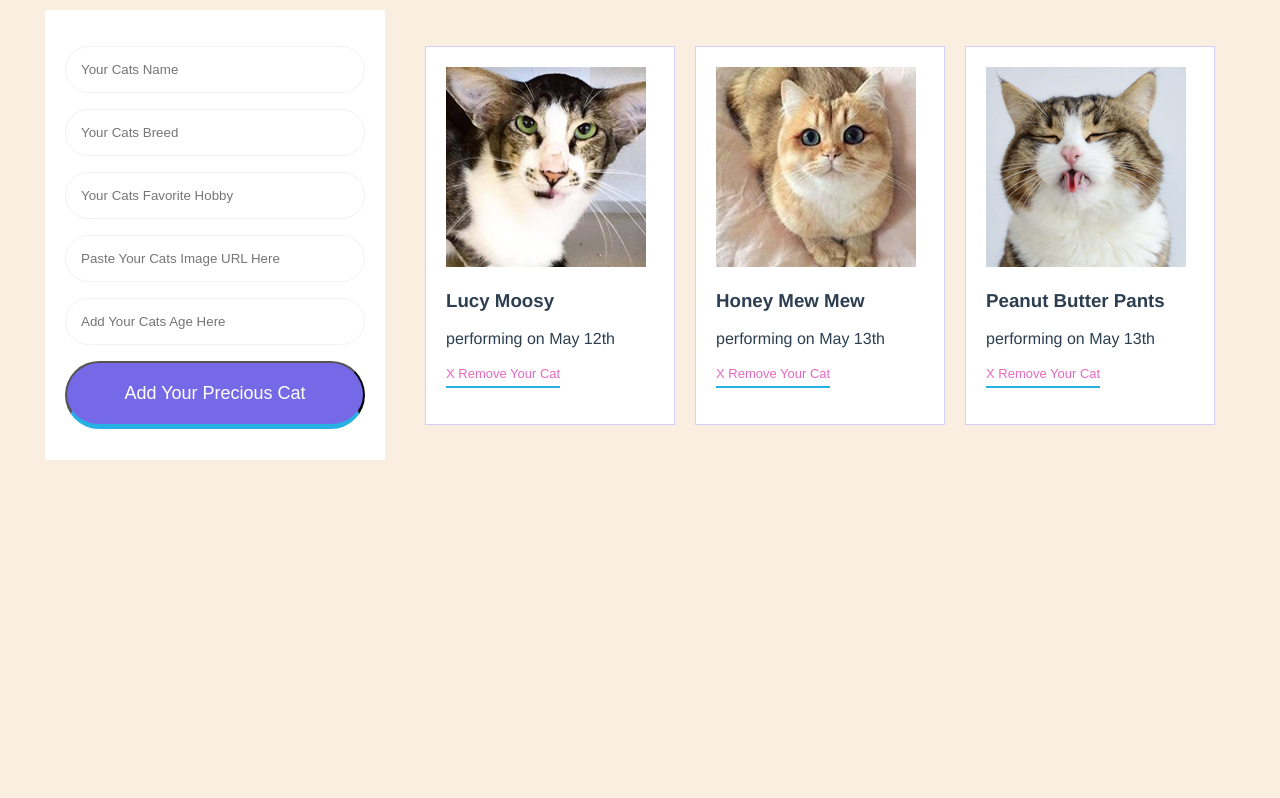
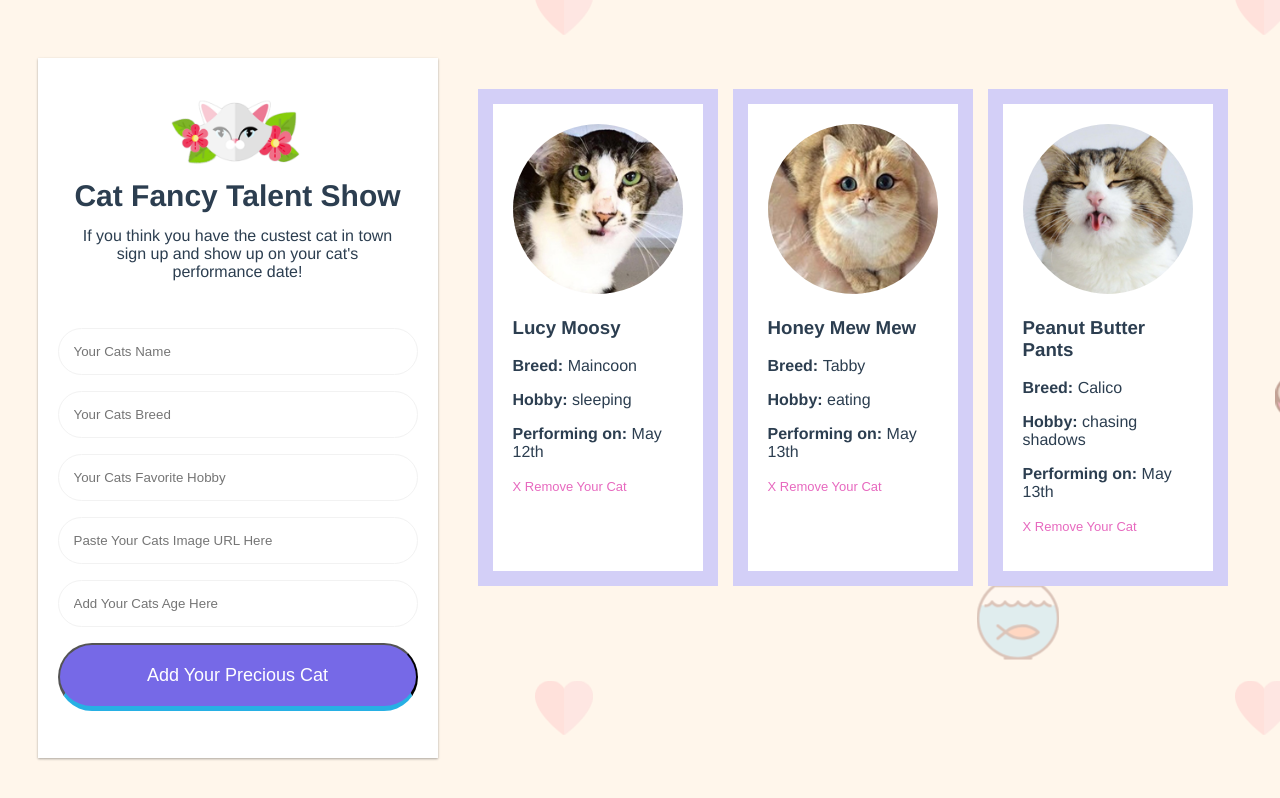
Before and after one commit to alchemy-bootcamp-two-summer-2018/list-of-vue, a Vue app: page / in a window 1280 px wide. Shown: the top 798 px of the page. Built offline with nearby package versions, Linux system fonts and the light colour scheme.

Commit message:
added css

```diff
--- a/src/App.vue
+++ b/src/App.vue
@@ -1,11 +1,11 @@
 <template>
-
-  <section class="flex-container">
+<section class="flex-container">
 
     <AddCat v-bind:onAdd="handleAdd"/>
     <CatList v-bind:cats="cats" v-bind:onRemove="handleRemove"/>
 
   </section>
+
 
 </template>
 
--- a/src/components/AddCat.vue
+++ b/src/components/AddCat.vue
@@ -1,20 +1,27 @@
 <template>
 <section class="form">
+  <div class="form-title">
+    <img class="kitty-logo" src="kittlogo.png">
+    <h1> Cat Fancy Talent Show </h1>
+    <p> If you think you have the custest cat in town sign up and show up on your cat's
+      performance date!</p>
+  </div>
+
   <form v-on:submit.prevent="handleSubmit">
   <p>
-  <input v-model="name" placeholder="Your Cats Name">
+  <input v-model="name" placeholder="Your Cats Name" required>
   </p>
   <p>
-  <input v-model="breed" placeholder="Your Cats Breed">
+  <input v-model="breed" placeholder="Your Cats Breed" required>
   </p>
   <p>
-  <input v-model="hobby" placeholder="Your Cats Favorite Hobby">
+  <input v-model="hobby" placeholder="Your Cats Favorite Hobby" required>
   </p>
   <p>
-  <input v-model="img" placeholder="Paste Your Cats Image URL Here" >
+  <input v-model="img" placeholder="Paste Your Cats Image URL Here" required >
   </p>
   <p>
-    <input v-model="age" placeholder="Add Your Cats Age Here" >
+    <input v-model="age" placeholder="Add Your Cats Age Here" required >
   </p>
   <p>
   <button> Add Your Precious Cat</button>
@@ -62,21 +69,36 @@ export default {
 
 <style scoped>
 
+.kitty-logo {
+  width: 150px;
+}
+
 button {
   background-color: #7669e7;
-    width: 300px;
-    padding: 20px;
-    color: white;
-    font-size: 18px;
-    border-bottom: solid 5px #27b0e4;
-    border-radius: 100px;
+  width: 100%;
+  padding: 20px;
+  color: white;
+  font-size: 18px;
+  border-bottom: solid 5px #27b0e4;
+  border-radius: 100px;
 }
 .form {
   background-color: white;
-  height: 450px;
+  max-width: 400px;
+  height: 700px;
   padding: 20px;
   position: sticky;
-  top: 0;
+  top: 50px;
+   box-shadow: 0 1px 3px rgba(0,0,0,0.12), 0 1px 2px rgba(0,0,0,0.24);
+  transition: all 0.3s cubic-bezier(.25,.8,.25,1);
+}
+
+.form:hover {
+  box-shadow: 0 14px 28px rgba(0,0,0,0.25), 0 10px 10px rgba(0,0,0,0.22);
+}
+.form-title {
+  padding: 15px;
+  text-align: center;
 }
 
 
--- a/src/components/CatList.vue
+++ b/src/components/CatList.vue
@@ -1,6 +1,5 @@
 <template>
     <div>
-
         <ul class="flex-container">
          <Cat v-for="cat in cats"
             v-bind:key="cat.name"
--- a/src/components/cat.vue
+++ b/src/components/cat.vue
@@ -1,11 +1,13 @@
 <template>
 
-  <li class ="cat-profile">
-    <img :src=cat.img >
-    <h3> {{cat.name}} </h3>
+  <li class="cat-profile">
+    <img class="cat-img" :src=cat.img >
+    <h3>{{cat.name}} </h3>
+    <p><strong>Breed: </strong>{{cat.breed}}</p>
+     <p><strong>Hobby: </strong>{{cat.hobby}}</p>
     <p v-if="cat.age > 10 ">
-        performing on May 12th
-      <p v-else> performing on May 13th</p>
+        <strong>Performing on: </strong> May 12th
+      <p v-else><strong>Performing on: </strong> May 13th</p>
     <p> <button v-on:click="onRemove(cat)"> X Remove Your Cat </button> </p>
   </li>
 
@@ -25,26 +27,27 @@ export default {
 <style scoped>
 
 .cat-profile {
-  width: 250px;
+  width: 240px;
   background-color: white;
   padding: 20px;
-  border: solid 1px #7669e752;
-  margin-right:20px;
-  margin-top: 20px;
+  border: solid 15px #7669e752;
+  margin-right:15px;
+  margin-top: 15px;
+}
 
-
+.cat-img {
+    border-radius: 100px;
+    width: 170px;
 }
 
 button {
   color: #e769bf;
   background: none;
   border: none;
-  border-bottom: solid 2px #27b0e4;
   padding: 0;
-  padding-bottom: 5px;
+  margin:0;
   font-size: 13px;
 }
 
 
-
 </style>
--- a/src/main.css
+++ b/src/main.css
@@ -4,12 +4,16 @@
 body {
   display: flex;
   justify-content: center;
-  background-color: #faeee0;
-  margin: 10px;
+  background-image: url("/pattern.png");
+  background-position: fixed;
+  background-repeat: repeat;
+
   font-family: 'Avenir', Helvetica, Arial, sans-serif;
   -webkit-font-smoothing: antialiased;
   -moz-osx-font-smoothing: grayscale;
   color: #2c3e50;
+  padding-top: 50px;
+  padding-bottom: 50px;
 }
 
   * {
@@ -20,9 +24,14 @@ body {
     border: solid 1px #f2f2f2;
     border-radius: 30px;
     padding: 15px;
-    width: 300px;
+    width: 100%;
 }
 
+h1 {
+  font-size: 30px;
+  line-height: 30px;
+  margin: 0;
+}
 
 li {
   list-style: none;
```
Also changed, not shown: public/kittlogo.png (added), public/pattern.png (added).
